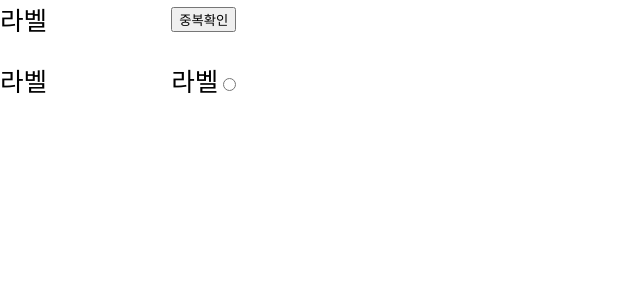
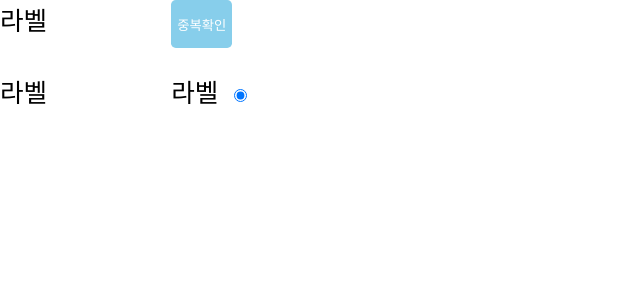
Before and after one commit to koreadinosaur/mainProject2, a React (Create React App) app: page / in a window 1280 px wide. Shown: the top 300 px of the page, without its empty margins (0-640 px from the left). Built offline with nearby package versions, Linux system fonts and the light colour scheme.

Commit message:
user정보 있으면 렌더링하기(mypage)

```diff
--- a/src/component/button.js
+++ b/src/component/button.js
@@ -1,9 +1,25 @@
 import React from "react";
+import styled from "styled-components";
+const ButtonElement = styled.button`
+  display: inline-block;
+  border: none;
+  border-radius: 0.3rem;
+  background-color: ${(props) => props.bgColor};
+  height: 3rem;
+  color: white;
+  width: ${(props) => props.btnWidth};
 
-const Button = ({ buttonName }) => {
+  &:hover {
+    cursor: pointer;
+  }
+`;
+
+const Button = ({ buttonName, bgColor, width }) => {
   return (
     <>
-      <button>{buttonName || "제출"}</button>
+      <ButtonElement bgColor={bgColor || "skyblue"} btnWidth={width}>
+        {buttonName || "제출"}
+      </ButtonElement>
     </>
   );
 };
--- a/src/component/radioButton.js
+++ b/src/component/radioButton.js
@@ -1,10 +1,18 @@
 import React from "react";
+import styled from "styled-components";
+const Input = styled.input`
+  margin-left: 1rem;
+`;
 
-const RadioButton = ({ value, name }) => {
+const RadioButton = ({ value, name, user }) => {
   return (
     <>
       <label>{value || "라벨"}</label>
-      <input type="radio" name={name} value={value}></input>
+      {user === value ? (
+        <Input type="radio" name={name} value={value} checked></Input>
+      ) : (
+        <Input type="radio" name={name} value={value}></Input>
+      )}
     </>
   );
 };
--- a/src/component/textArea.js
+++ b/src/component/textArea.js
@@ -10,10 +10,10 @@ const TextAreaBox = styled.textarea`
   transition: all 0.5s ease;
 `;
 
-const TextArea = (props) => {
+const TextArea = ({ user }) => {
   return (
     <>
-      <TextAreaBox></TextAreaBox>
+      <TextAreaBox defaultValue={user}></TextAreaBox>
     </>
   );
 };
--- a/src/component/textInput.js
+++ b/src/component/textInput.js
@@ -8,13 +8,16 @@ const InputContainer = styled.div`
   width: 100%;
 `;
 
-const TextInput = ({ type, width, placeholder }) => {
+const TextInput = ({ type, width, placeholder, name, user }) => {
+  console.log(user);
   return (
     <InputContainer>
       <Input
         type={type || "text"}
         width={width || "100%"}
         placeholder={placeholder}
+        defaultValue={user}
+        className={name}
       />
     </InputContainer>
   );
```
Also changed, not shown: src/component/dropDown.js (+19 -6 lines), src/component/footerLayout.js (+5 -4 lines).
